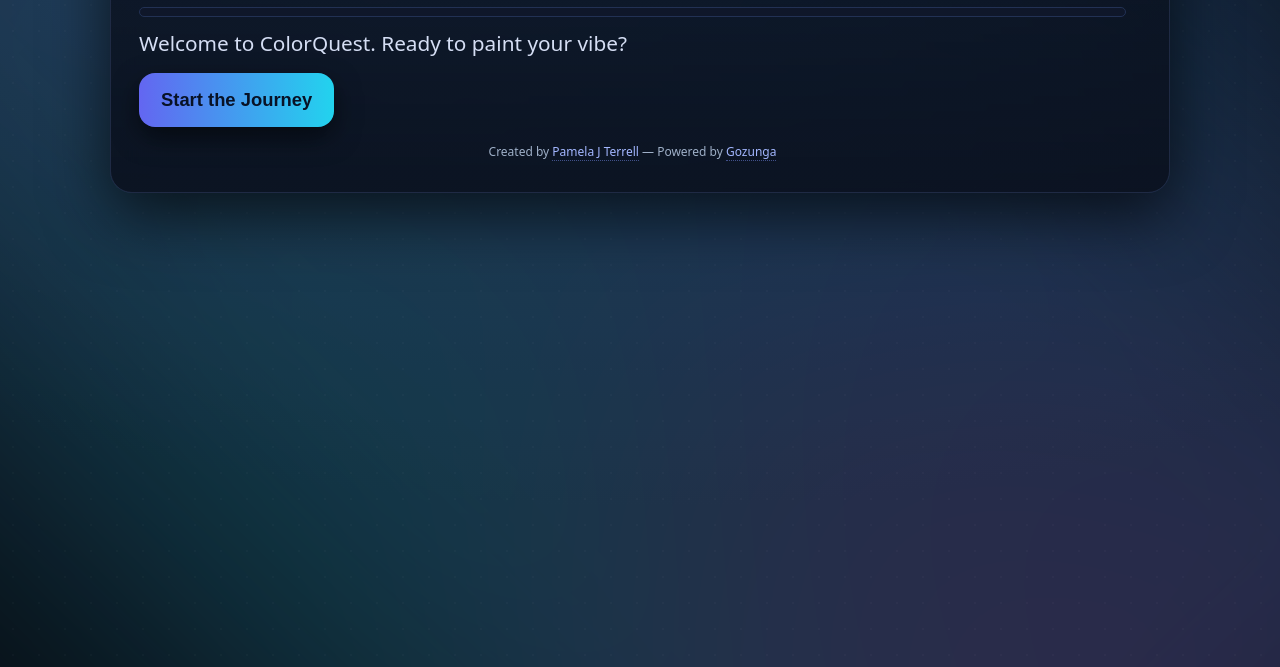
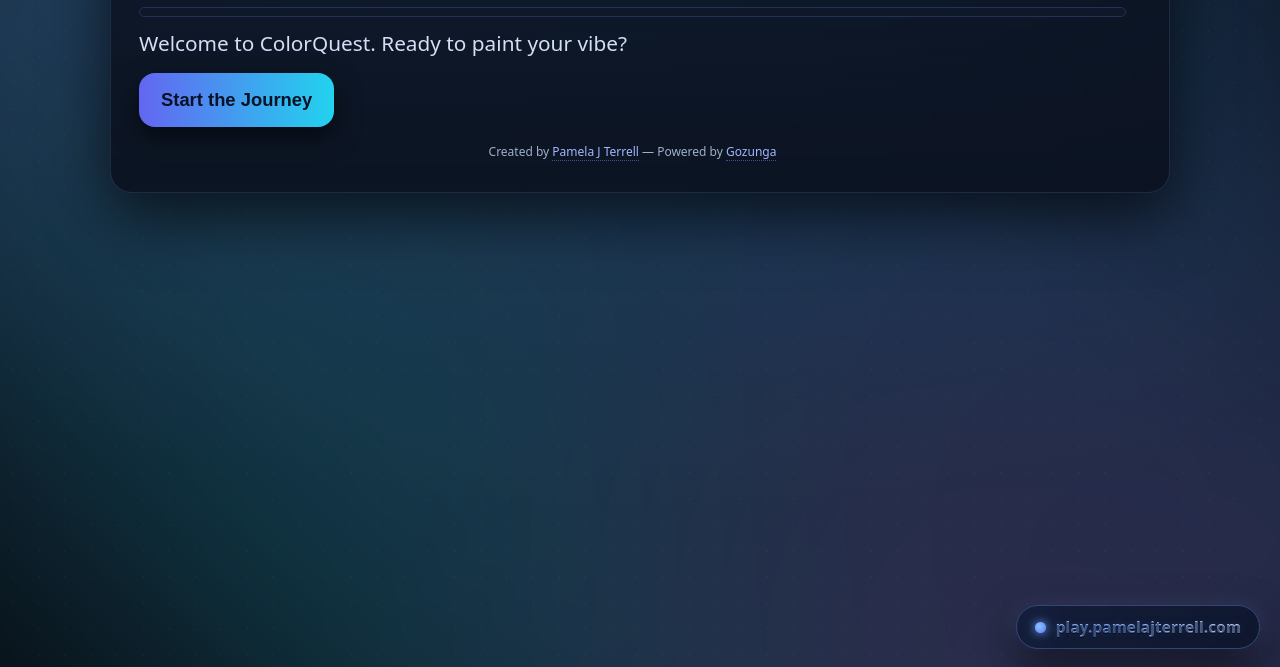
Before and after one commit to PamelaTerrell/coolify-node-hello, a website: page public/index.html in a window 1280 px wide. Shown: the part 133-800 px from the top of the page. Drawn offline with Linux system fonts and the light colour scheme.

Commit message:
watermark

```diff
--- a/public/index.html
+++ b/public/index.html
@@ -33,7 +33,7 @@
         </div>
       </header>
 
-      <!-- progress (welcome + 4 rounds) -->
+      <!-- Progress -->
       <div id="progress" class="progress" aria-hidden="true"><span></span></div>
 
       <!-- Screens -->
@@ -72,7 +72,6 @@
         </div>
       </section>
 
-      <!-- Round 4: long-term purpose -->
       <section id="screen-round4" class="screen">
         <h2>4. In your long life’s journey, what’s your purpose?</h2>
         <div class="choices grid">
@@ -105,6 +104,93 @@
     </main>
   </div>
 
+  <!-- Elegant floating pill -->
+  <a class="wm-pill" href="https://play.pamelajterrell.com" target="_blank" rel="noopener" aria-label="Open play.pamelajterrell.com">
+    <span class="wm-dot" aria-hidden="true"></span>
+    <span class="wm-text">play.pamelajterrell.com</span>
+  </a>
+
   <script src="/app.js"></script>
+
+  <style>
+    /* glowing watermark pill */
+    .wm-pill{
+      position:fixed;
+      right:20px;
+      bottom:18px;
+      z-index:25;
+      display:inline-flex;
+      align-items:center;
+      gap:10px;
+      padding:11px 18px;
+      border-radius:999px;
+      background:linear-gradient(145deg,#101b35cc 0%,#0c152ae6 100%);
+      border:1px solid #30467a;
+      color:#e7ecff;
+      text-decoration:none;
+      font-weight:600;
+      font-size:.95rem;
+      letter-spacing:.2px;
+      box-shadow:
+        0 10px 28px #000a,
+        inset 0 0 10px #334c88aa,
+        0 0 8px #4f78ff22;
+      backdrop-filter:blur(12px);
+      transition:all .25s ease;
+      opacity:0;
+      animation:
+        wmAppear 2s ease forwards 1s,
+        wmPulse 8s ease-in-out infinite;
+    }
+    .wm-pill:hover{
+      transform:translateY(-2px) scale(1.02);
+      border-color:#6b8cff;
+      box-shadow:
+        0 14px 42px #000c,
+        0 0 20px #7bb1ff44,
+        inset 0 0 18px #3c5fa5aa;
+      background:linear-gradient(145deg,#142447cc 0%,#0d172be6 100%);
+      text-shadow:0 0 8px #8fb8ff44;
+    }
+    .wm-dot{
+      width:11px;
+      height:11px;
+      border-radius:50%;
+      background:radial-gradient(circle at 30% 30%,#8bb8ff,#4d6aff);
+      box-shadow:
+        0 0 10px #5a84ff,
+        0 0 26px #4f78ff66,
+        inset 0 0 6px #4f78ff;
+      animation:wmDotGlow 4s ease-in-out infinite;
+    }
+    .wm-text{
+      color:#d8e2ff;
+      text-shadow:0 1px 0 #0008,0 0 8px #4f78ff33;
+      white-space:nowrap;
+      background:linear-gradient(90deg,#cfd9ff,#7fb0ff,#cfd9ff);
+      -webkit-background-clip:text;
+      -webkit-text-fill-color:transparent;
+      background-size:200% 100%;
+      animation:wmTextShift 8s linear infinite;
+    }
+    @keyframes wmPulse{
+      0%,100%{box-shadow:0 10px 28px #0009,0 0 14px #7fa8ff22;}
+      50%{box-shadow:0 14px 40px #000a,0 0 24px #8db8ff33;}
+    }
+    @keyframes wmDotGlow{
+      0%,100%{filter:brightness(1);}
+      50%{filter:brightness(1.4);}
+    }
+    @keyframes wmTextShift{
+      0%{background-position:0 0;}
+      100%{background-position:-200% 0;}
+    }
+    @keyframes wmAppear{
+      to{opacity:1;}
+    }
+    @media(max-width:460px){
+      .wm-pill{padding:8px 12px;font-size:.9rem;right:12px;bottom:12px;}
+    }
+  </style>
 </body>
 </html>
--- a/public/style.css
+++ b/public/style.css
@@ -106,3 +106,84 @@ h2{margin:14px 0 10px; font-size:1.4rem}
 
 .foot a{color:#a3b7ff; text-decoration:none; border-bottom:1px dotted #41508a}
 .foot a:hover{color:#cfe0ff; border-bottom-color:#6f85d6}
+
+/* --------------------------- */
+/*  Glowing watermark pill     */
+/* --------------------------- */
+.wm-pill{
+  position:fixed;
+  right:20px;
+  bottom:18px;
+  z-index:9999;                /* ensure it's above everything */
+  display:inline-flex;
+  align-items:center;
+  gap:10px;
+  padding:11px 18px;
+  border-radius:999px;
+  background:linear-gradient(145deg,#101b35cc 0%,#0c152ae6 100%);
+  border:1px solid #30467a;
+  color:#e7ecff;
+  text-decoration:none;
+  font-weight:600;
+  font-size:.95rem;
+  letter-spacing:.2px;
+  box-shadow:
+    0 10px 28px #000a,
+    inset 0 0 10px #334c88aa,
+    0 0 8px #4f78ff22;
+  backdrop-filter:blur(12px);
+  transition:all .25s ease;
+  opacity:1;                   /* visible immediately */
+  animation:wmPulse 8s ease-in-out infinite;
+}
+.wm-pill:hover{
+  transform:translateY(-2px) scale(1.02);
+  border-color:#6b8cff;
+  box-shadow:
+    0 14px 42px #000c,
+    0 0 20px #7bb1ff44,
+    inset 0 0 18px #3c5fa5aa;
+  background:linear-gradient(145deg,#142447cc 0%,#0d172be6 100%);
+  text-shadow:0 0 8px #8fb8ff44;
+}
+
+.wm-dot{
+  width:11px;
+  height:11px;
+  border-radius:50%;
+  background:radial-gradient(circle at 30% 30%,#8bb8ff,#4d6aff);
+  box-shadow:
+    0 0 10px #5a84ff,
+    0 0 26px #4f78ff66,
+    inset 0 0 6px #4f78ff;
+  animation:wmDotGlow 4s ease-in-out infinite;
+}
+
+.wm-text{
+  color:#d8e2ff;
+  text-shadow:0 1px 0 #0008,0 0 8px #4f78ff33;
+  white-space:nowrap;
+  background:linear-gradient(90deg,#cfd9ff,#7fb0ff,#cfd9ff);
+  -webkit-background-clip:text;
+  -webkit-text-fill-color:transparent;
+  background-size:200% 100%;
+  animation:wmTextShift 8s linear infinite;
+}
+
+@keyframes wmPulse{
+  0%,100%{box-shadow:0 10px 28px #0009,0 0 14px #7fa8ff22;}
+  50%{box-shadow:0 14px 40px #000a,0 0 24px #8db8ff33;}
+}
+@keyframes wmDotGlow{
+  0%,100%{filter:brightness(1);}
+  50%{filter:brightness(1.35);}
+}
+@keyframes wmTextShift{
+  0%{background-position:0 0;}
+  100%{background-position:-200% 0;}
+}
+
+@media (max-width:460px){
+  .wm-pill{padding:8px 12px;font-size:.9rem;right:12px;bottom:12px;}
+  .wm-text{font-size:.9rem}
+}
```
